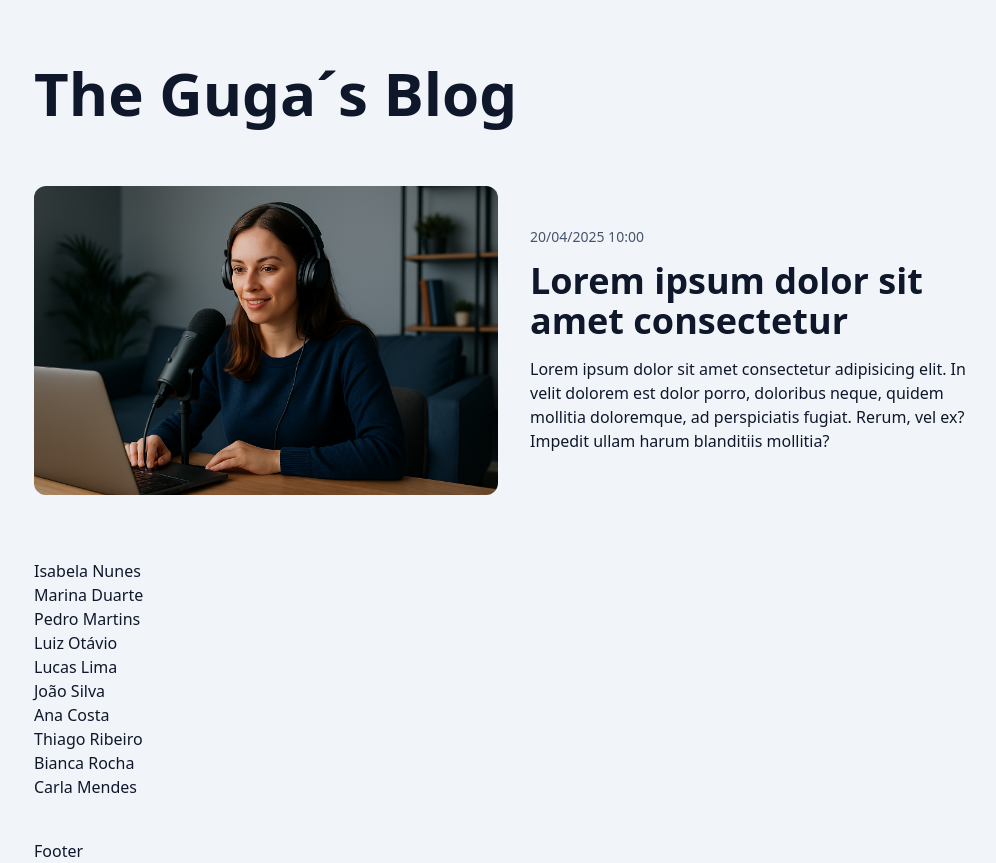
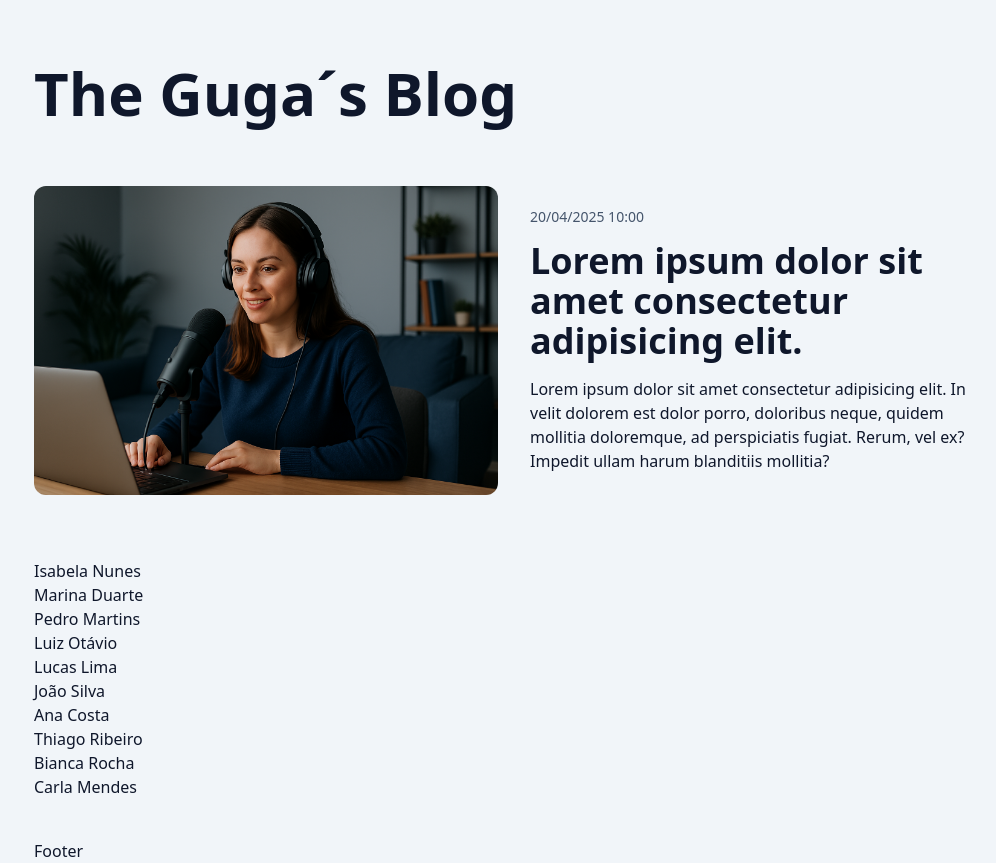
Before and after one commit to GustavoRRSilva/Blog-Next15-React-19, a Next.js app: page / in a window 1280 px wide. Shown: the whole page, without its empty margins (126-1122 px from the left). Built offline with nearby package versions, Linux system fonts and the light colour scheme.

Commit message:
feat:adding PostHeading and some custom styles

```diff
--- a/src/app/page.tsx
+++ b/src/app/page.tsx
@@ -1,5 +1,6 @@
 import Container from '@/components/Container';
 import Header from '@/components/Header';
+import PostHeading from '@/components/PostHeading';
 import Posts from '@/components/PostsList';
 import Spinloader from '@/components/SpinLoader';
 import Image from 'next/image';
@@ -29,10 +30,9 @@ export default async function HomePage() {
             20/04/2025 10:00
           </time>
 
-          <h1 className='text-2xl/tight font-extrabold sm:text-4xl'>
-            <Link href='#'>Lorem ipsum dolor sit amet consectetur</Link>
-          </h1>
-
+          <PostHeading as='h1' link='#'>
+            Lorem ipsum dolor sit amet consectetur adipisicing elit.
+          </PostHeading>
           <p>
             Lorem ipsum dolor sit amet consectetur adipisicing elit. In velit
             dolorem est dolor porro, doloribus neque, quidem mollitia
--- /dev/null
+++ b/src/components/PostHeading/index.tsx
@@ -0,0 +1,24 @@
+import clsx from "clsx";
+import Link from "next/link";
+
+type PostHeadingProps = {
+  children:React.ReactNode;
+  link:string;
+  as?: 'h1' | 'h2'
+}
+
+export default function PostHeading({children,link,as:Tag = 'h2'}:PostHeadingProps) {
+
+  const headingClassesMap = {
+    h1:'text-2xl/tight sm:text-4xl',
+    h2:'text-2xl/tight sm:text-4xl'
+  }
+
+  const commomClasses = 'font-extrabold'
+
+  return(
+          <Tag className={clsx(headingClassesMap[Tag],commomClasses)}>
+            <Link href={link}>{children}</Link>
+          </Tag>
+  )
+}
```
